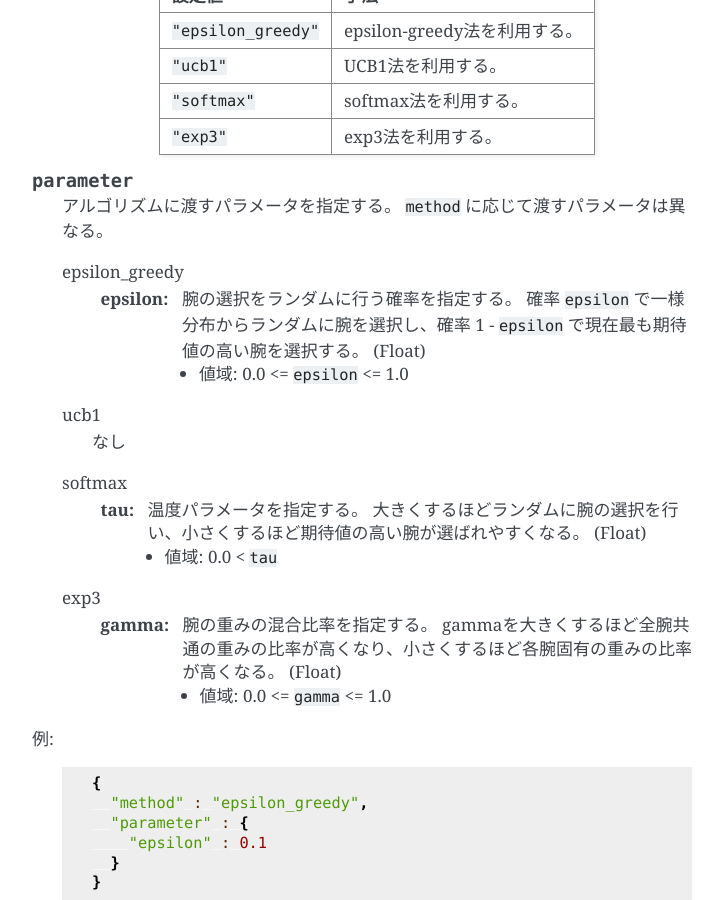
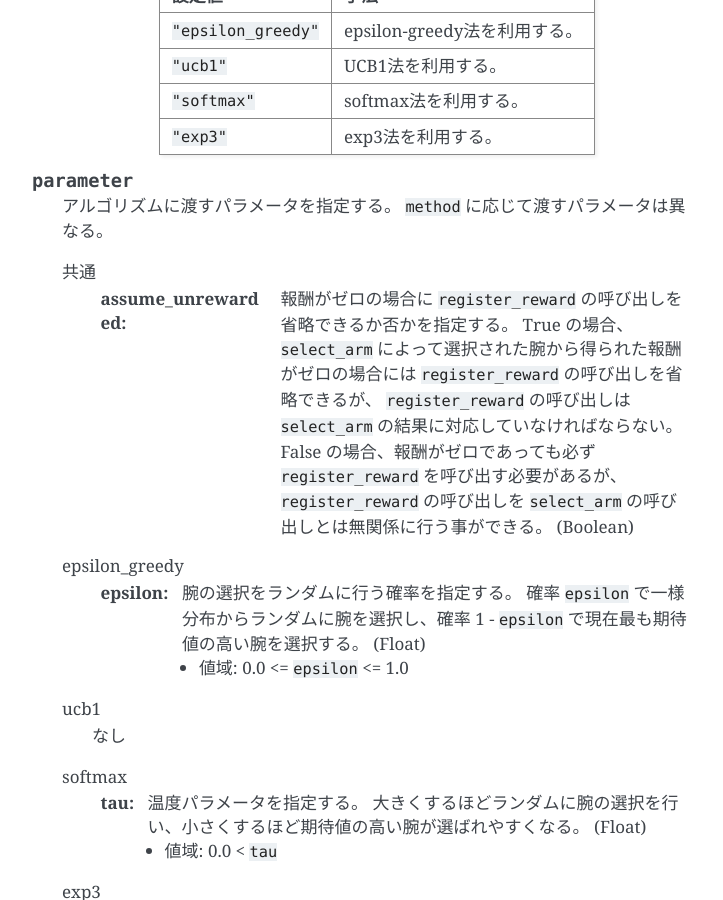
Before and after one commit to jubatus/website, a Sphinx documentation site: the page built from source/ja/api_bandit.rst, in a window 1280 px wide and 900 px high, scrolled down 359 px. Shown: the whole window, without its empty margins (388-1111 px from the left). Built offline with Sphinx 7.4.7, drawn with Linux system fonts in a browser that asks for light colours; the version number could not be read and is left out.

Commit message:
Add description for assume_unrewarded option (ja)

```diff
--- a/source/ja/api_bandit.rst
+++ b/source/ja/api_bandit.rst
@@ -29,6 +29,13 @@ JSON の各フィールドは以下のとおりである。
 
    アルゴリズムに渡すパラメータを指定する。
    ``method`` に応じて渡すパラメータは異なる。
+
+   共通
+     :assume_unrewarded:
+        報酬がゼロの場合に ``register_reward`` の呼び出しを省略できるか否かを指定する。
+        True の場合、 ``select_arm`` によって選択された腕から得られた報酬がゼロの場合には ``register_reward`` の呼び出しを省略できるが、 ``register_reward`` の呼び出しは ``select_arm`` の結果に対応していなければならない。
+        False の場合、報酬がゼロであっても必ず ``register_reward`` を呼び出す必要があるが、 ``register_reward`` の呼び出しを ``select_arm`` の呼び出しとは無関係に行う事ができる。
+        (Boolean)
 
    epsilon_greedy
      :epsilon:
```
